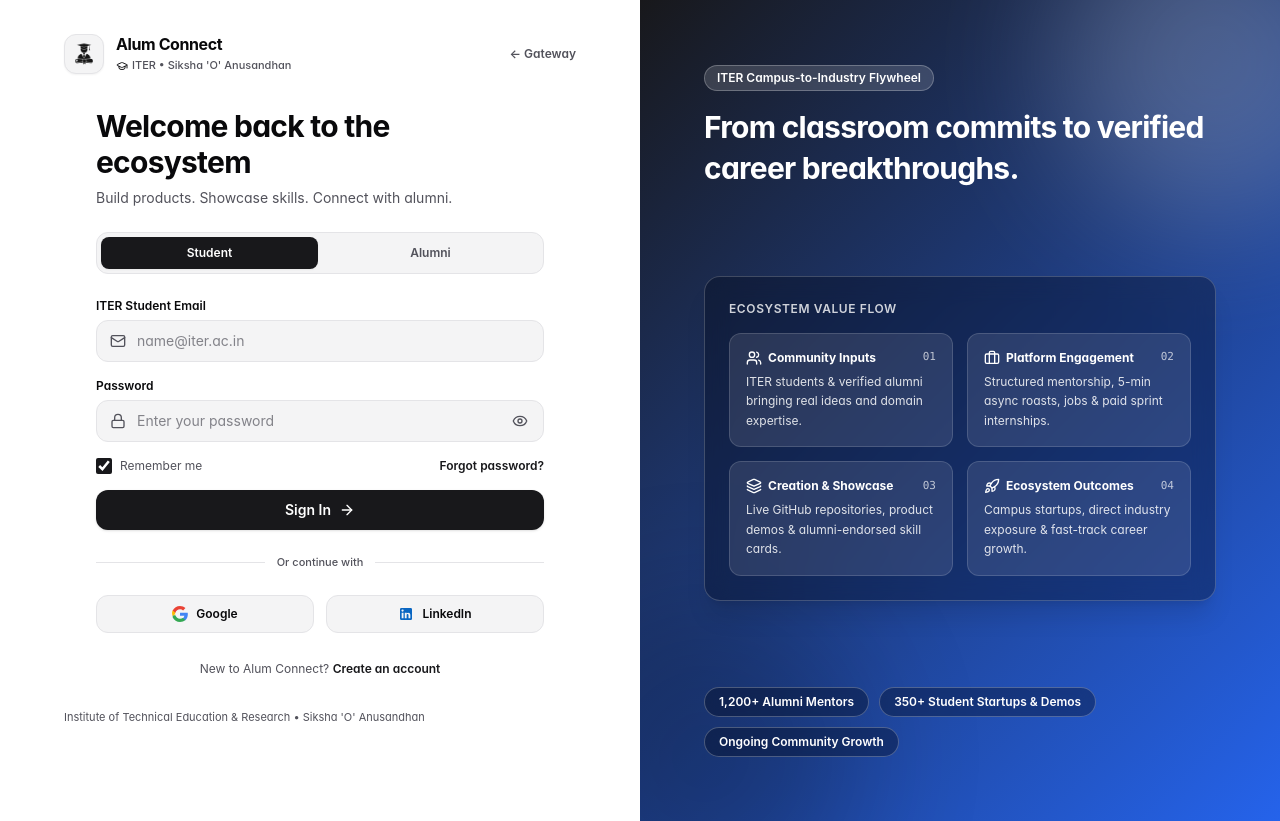
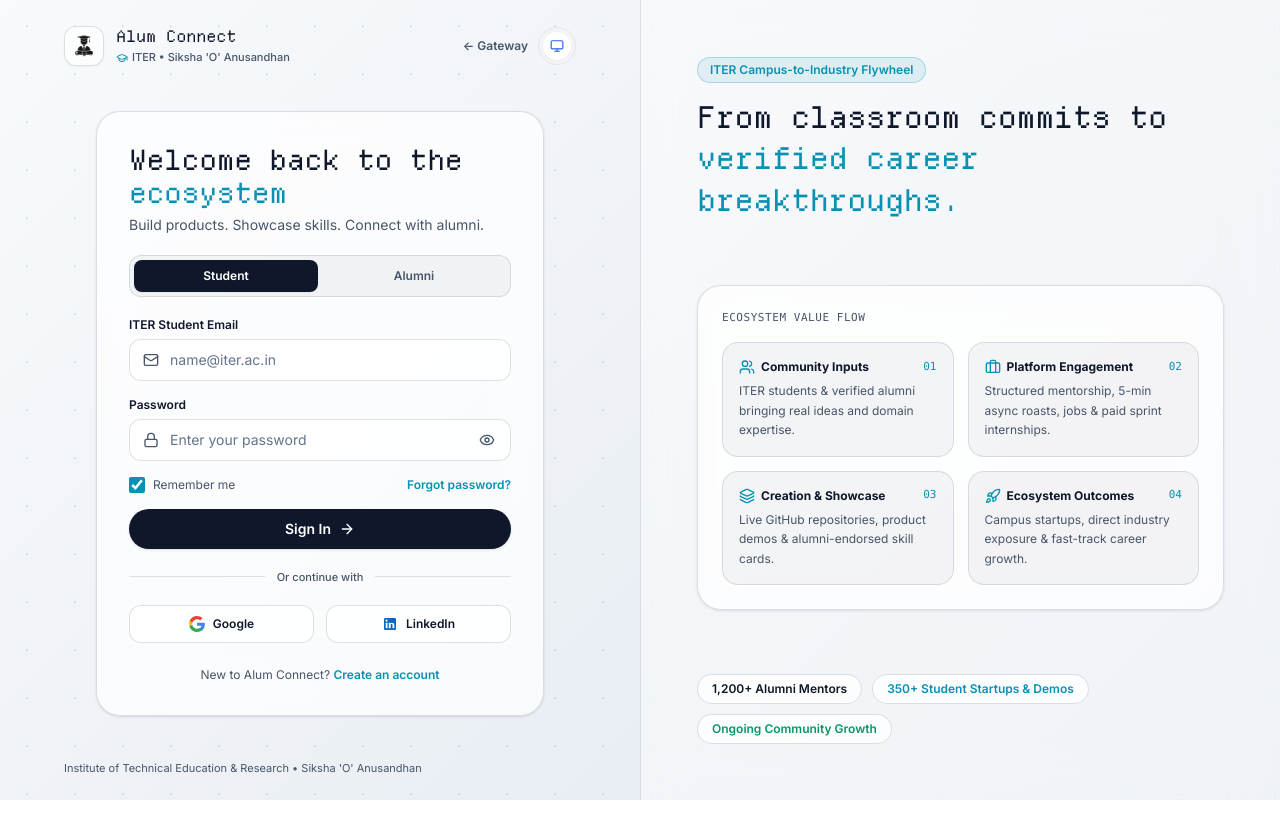
Before and after one commit to ragelabs-ssssd/Alum-Connect, a Next.js app: page /login in a window 1280 px wide. After the commit the page ends 800 px from the top, so only its background shows below. Built offline with nearby package versions, Linux system fonts and the light colour scheme.

Commit message:
feat: apply unified Liquid Chrome + Isometric Mesh + Departure Mono + Cyan/Emerald theme to /login

```diff
--- a/src/app/login/page.tsx
+++ b/src/app/login/page.tsx
@@ -16,7 +16,7 @@ import {
   Users,
 } from 'lucide-react';
 import { useApp } from '../../context/AppContext';
-import { LOGIN_THEME_PALETTES } from './themes';
+import ThemeToggle from '../../components/ThemeToggle';
 
 type LoginRole = 'student' | 'alumni';
 
@@ -58,20 +58,6 @@ export default function LoginPage() {
   const [rememberMe, setRememberMe] = useState(true);
   const [isSubmitting, setIsSubmitting] = useState(false);
   const [errorMsg, setErrorMsg] = useState('');
-
-  // Locked Final Palette: 9. Clean Monochrome + Spark
-  const selectedTheme = LOGIN_THEME_PALETTES[8];
-
-  const cssVars = {
-    '--primary': selectedTheme.primary,
-    '--primary-hover': selectedTheme.primaryHover,
-    '--accent': selectedTheme.accent,
-    '--bg-main': selectedTheme.bgMain,
-    '--bg-card': selectedTheme.bgCard,
-    '--text-main': selectedTheme.textMain,
-    '--text-muted': selectedTheme.textMuted,
-    '--border-color': selectedTheme.borderColor,
-  } as React.CSSProperties;
 
   const handleSignIn = async (e: React.FormEvent) => {
     e.preventDefault();
@@ -143,57 +129,77 @@ export default function LoginPage() {
   };
 
   return (
+    <div className="font-luma-body relative min-h-dvh w-full overflow-x-hidden bg-[linear-gradient(135deg,#F8FAFC_0%,#E2E8F0_100%)] dark:bg-[radial-gradient(800px_500px_at_25%_20%,rgba(148,163,184,0.22)_0%,transparent_60%),linear-gradient(135deg,#07080A_0%,#14171F_55%,#090A0E_100%)] text-[#0F172A] dark:text-white transition-colors flex flex-col lg:flex-row">
+      {/* Panning Isometric Diamond Mesh Background (matching Landing Page) */}
       <div
-      style={cssVars}
-      className="min-h-screen w-full bg-[var(--bg-main)] text-[var(--text-main)] transition-colors duration-200 flex flex-col lg:flex-row"
-    >
+        className="pointer-events-none fixed -inset-12 opacity-20 animate-iso-drift hidden dark:block"
+        style={{
+          backgroundImage:
+            'linear-gradient(30deg, #22D3EE 1px, transparent 1px), linear-gradient(150deg, #34D399 1px, transparent 1px)',
+          backgroundSize: '48px 48px',
+        }}
+        aria-hidden="true"
+      />
+      <div
+        className="pointer-events-none fixed -inset-12 opacity-35 animate-iso-drift dark:hidden"
+        style={{
+          backgroundImage:
+            'linear-gradient(30deg, #0891B2 1px, transparent 1px), linear-gradient(150deg, #059669 1px, transparent 1px)',
+          backgroundSize: '48px 48px',
+        }}
+        aria-hidden="true"
+      />
+
       {/* ==================== LEFT PANEL (50% Desktop): LOGIN FORM ==================== */}
-      <section className="w-full lg:w-1/2 min-h-screen flex flex-col justify-between px-6 sm:px-12 lg:px-16 py-8 pb-24">
+      <section className="relative z-10 w-full lg:w-1/2 min-h-dvh flex flex-col justify-between px-6 sm:px-12 lg:px-16 py-6">
         {/* Brand Header */}
         <header className="flex items-center justify-between gap-3">
           <Link href="/" className="flex items-center gap-3 group">
-            <div className="h-10 w-10 rounded-xl bg-[var(--bg-card)] border border-[var(--border-color)] flex items-center justify-center p-1.5 shadow-xs transition-colors duration-200">
+            <div className="h-10 w-10 rounded-xl bg-white/70 dark:bg-white/[0.06] border border-[rgba(100,116,139,0.22)] dark:border-[rgba(226,232,240,0.18)] flex items-center justify-center p-1.5 shadow-xs backdrop-blur-md">
               <img
                 src="/logo.png"
                 alt="Alum Connect"
-                className={`h-full w-full object-contain ${
-                  selectedTheme.isDark ? 'invert' : ''
-                }`}
+                className="h-full w-full object-contain dark:invert"
               />
             </div>
             <div className="leading-tight">
-              <span className="text-base font-bold tracking-tight text-[var(--text-main)] block">
+              <span className="font-luma-title text-sm sm:text-base tracking-tight text-[#0F172A] dark:text-white block">
                 Alum Connect
               </span>
-              <span className="inline-flex items-center gap-1 text-[11px] font-medium text-[var(--text-muted)]">
-                <GraduationCap className="w-3 h-3 text-[var(--primary)]" />
+              <span className="inline-flex items-center gap-1 text-[11px] font-medium text-[#475569] dark:text-[#94A3B8]">
+                <GraduationCap className="w-3 h-3 text-[#0891B2] dark:text-[#22D3EE]" />
                 ITER • Siksha &apos;O&apos; Anusandhan
               </span>
             </div>
           </Link>
 
+          <div className="flex items-center gap-2.5">
             <Link
               href="/"
-            className="text-xs font-semibold text-[var(--text-muted)] hover:text-[var(--primary)] transition-colors duration-200"
+              className="text-xs font-semibold text-[#475569] dark:text-[#94A3B8] hover:text-[#0891B2] dark:hover:text-[#22D3EE] transition-colors"
             >
               ← Gateway
             </Link>
+            <ThemeToggle compact />
+          </div>
         </header>
 
         {/* Form Container */}
-        <div className="w-full max-w-md mx-auto my-auto py-8 space-y-6">
-          <div className="space-y-2">
-            <h1 className="text-2xl sm:text-3xl font-bold tracking-tight text-[var(--text-main)]">
-              Welcome back to the ecosystem
+        <div className="w-full max-w-md mx-auto my-auto py-8">
+          <div className="rounded-3xl border border-[rgba(100,116,139,0.22)] dark:border-[rgba(226,232,240,0.18)] bg-white/70 dark:bg-[#14171E]/72 backdrop-blur-xl p-6 sm:p-8 shadow-sm space-y-5">
+            <div className="space-y-1.5">
+              <h1 className="font-luma-title text-2xl sm:text-[28px] leading-[1.15] text-[#0F172A] dark:text-white">
+                Welcome back to the{' '}
+                <span className="text-[#0891B2] dark:text-[#22D3EE]">ecosystem</span>
               </h1>
-            <p className="text-sm text-[var(--text-muted)]">
+              <p className="text-xs sm:text-sm text-[#475569] dark:text-[#94A3B8]">
                 Build products. Showcase skills. Connect with alumni.
               </p>
             </div>
 
             {/* Role Selector Pill */}
             <div
-            className="grid grid-cols-2 gap-1 rounded-xl p-1 border border-[var(--border-color)] bg-[var(--bg-card)] transition-colors duration-200"
+              className="grid grid-cols-2 gap-1 rounded-xl p-1 border border-[rgba(100,116,139,0.20)] dark:border-[rgba(226,232,240,0.18)] bg-[rgba(15,23,42,0.04)] dark:bg-white/[0.04]"
               role="tablist"
               aria-label="Account role"
             >
@@ -202,18 +208,10 @@ export default function LoginPage() {
                 role="tab"
                 aria-selected={role === 'student'}
                 onClick={() => setRole('student')}
-              style={
+                className={`rounded-lg py-2 text-xs font-semibold transition-all cursor-pointer ${
                   role === 'student'
-                  ? {
-                      backgroundColor: selectedTheme.primary,
-                      color: selectedTheme.onPrimary,
-                    }
-                  : undefined
-              }
-              className={`rounded-lg py-2 text-xs font-semibold transition-all duration-200 ${
-                role === 'student'
-                  ? 'shadow-xs'
-                  : 'text-[var(--text-muted)] hover:text-[var(--text-main)]'
+                    ? 'bg-[#0F172A] text-white dark:bg-[linear-gradient(90deg,#22D3EE_0%,#34D399_100%)] dark:text-[#041E24] shadow-xs'
+                    : 'text-[#475569] dark:text-[#94A3B8] hover:text-[#0F172A] dark:hover:text-white'
                 }`}
               >
                 Student
@@ -223,18 +221,10 @@ export default function LoginPage() {
                 role="tab"
                 aria-selected={role === 'alumni'}
                 onClick={() => setRole('alumni')}
-              style={
+                className={`rounded-lg py-2 text-xs font-semibold transition-all cursor-pointer ${
                   role === 'alumni'
-                  ? {
-                      backgroundColor: selectedTheme.primary,
-                      color: selectedTheme.onPrimary,
-                    }
-                  : undefined
-              }
-              className={`rounded-lg py-2 text-xs font-semibold transition-all duration-200 ${
-                role === 'alumni'
-                  ? 'shadow-xs'
-                  : 'text-[var(--text-muted)] hover:text-[var(--text-main)]'
+                    ? 'bg-[#0F172A] text-white dark:bg-[linear-gradient(90deg,#22D3EE_0%,#34D399_100%)] dark:text-[#041E24] shadow-xs'
+                    : 'text-[#475569] dark:text-[#94A3B8] hover:text-[#0F172A] dark:hover:text-white'
                 }`}
               >
                 Alumni
@@ -246,12 +236,12 @@ export default function LoginPage() {
               <div className="space-y-1.5">
                 <label
                   htmlFor="login-email"
-                className="block text-xs font-semibold text-[var(--text-main)]"
+                  className="block text-xs font-semibold text-[#0F172A] dark:text-white"
                 >
                   {role === 'student' ? 'ITER Student Email' : 'Alumni Work Email'}
                 </label>
                 <div className="relative">
-                <Mail className="w-4 h-4 text-[var(--text-muted)] absolute left-3.5 top-1/2 -translate-y-1/2 pointer-events-none" />
+                  <Mail className="w-4 h-4 text-[#475569] dark:text-[#94A3B8] absolute left-3.5 top-1/2 -translate-y-1/2 pointer-events-none" />
                   <input
                     id="login-email"
                     type="email"
@@ -263,7 +253,7 @@ export default function LoginPage() {
                         ? 'name@iter.ac.in'
                         : 'alumni@company.com'
                     }
-                  className="w-full rounded-xl border border-[var(--border-color)] bg-[var(--bg-card)] pl-10 pr-4 py-2.5 text-sm text-[var(--text-main)] placeholder:text-[var(--text-muted)]/70 focus:outline-none focus:ring-2 focus:ring-[var(--primary)]/30 focus:border-[var(--primary)] transition-all duration-200"
+                    className="w-full rounded-xl border border-[rgba(100,116,139,0.22)] dark:border-[rgba(226,232,240,0.18)] bg-white/80 dark:bg-white/[0.05] pl-10 pr-4 py-2.5 text-sm text-[#0F172A] dark:text-white placeholder:text-[#64748B] dark:placeholder:text-[#94A3B8]/70 focus:outline-none focus:ring-2 focus:ring-[#0891B2]/30 dark:focus:ring-[#22D3EE]/30 focus:border-[#0891B2] dark:focus:border-[#22D3EE] transition-all"
                   />
                 </div>
               </div>
@@ -271,12 +261,12 @@ export default function LoginPage() {
               <div className="space-y-1.5">
                 <label
                   htmlFor="login-password"
-                className="block text-xs font-semibold text-[var(--text-main)]"
+                  className="block text-xs font-semibold text-[#0F172A] dark:text-white"
                 >
                   Password
                 </label>
                 <div className="relative">
-                <Lock className="w-4 h-4 text-[var(--text-muted)] absolute left-3.5 top-1/2 -translate-y-1/2 pointer-events-none" />
+                  <Lock className="w-4 h-4 text-[#475569] dark:text-[#94A3B8] absolute left-3.5 top-1/2 -translate-y-1/2 pointer-events-none" />
                   <input
                     id="login-password"
                     type={showPassword ? 'text' : 'password'}
@@ -284,13 +274,13 @@ export default function LoginPage() {
                     value={password}
                     onChange={(e) => setPassword(e.target.value)}
                     placeholder="Enter your password"
-                  className="w-full rounded-xl border border-[var(--border-color)] bg-[var(--bg-card)] pl-10 pr-11 py-2.5 text-sm text-[var(--text-main)] placeholder:text-[var(--text-muted)]/70 focus:outline-none focus:ring-2 focus:ring-[var(--primary)]/30 focus:border-[var(--primary)] transition-all duration-200"
+                    className="w-full rounded-xl border border-[rgba(100,116,139,0.22)] dark:border-[rgba(226,232,240,0.18)] bg-white/80 dark:bg-white/[0.05] pl-10 pr-11 py-2.5 text-sm text-[#0F172A] dark:text-white placeholder:text-[#64748B] dark:placeholder:text-[#94A3B8]/70 focus:outline-none focus:ring-2 focus:ring-[#0891B2]/30 dark:focus:ring-[#22D3EE]/30 focus:border-[#0891B2] dark:focus:border-[#22D3EE] transition-all"
                   />
                   <button
                     type="button"
                     onClick={() => setShowPassword((prev) => !prev)}
                     aria-label={showPassword ? 'Hide password' : 'Show password'}
-                  className="absolute right-3 top-1/2 -translate-y-1/2 text-[var(--text-muted)] hover:text-[var(--text-main)] p-1"
+                    className="absolute right-3 top-1/2 -translate-y-1/2 text-[#475569] dark:text-[#94A3B8] hover:text-[#0F172A] dark:hover:text-white p-1"
                   >
                     {showPassword ? (
                       <EyeOff className="w-4 h-4" />
@@ -302,12 +292,12 @@ export default function LoginPage() {
               </div>
 
               <div className="flex items-center justify-between text-xs">
-              <label className="inline-flex items-center gap-2 cursor-pointer text-[var(--text-muted)]">
+                <label className="inline-flex items-center gap-2 cursor-pointer text-[#475569] dark:text-[#94A3B8]">
                   <input
                     type="checkbox"
                     checked={rememberMe}
                     onChange={(e) => setRememberMe(e.target.checked)}
-                  className="h-4 w-4 rounded border-[var(--border-color)] accent-[var(--primary)]"
+                    className="h-4 w-4 rounded border-slate-300 dark:border-slate-600 accent-[#0891B2] dark:accent-[#22D3EE]"
                   />
                   <span>Remember me</span>
                 </label>
@@ -318,14 +308,14 @@ export default function LoginPage() {
                       'Password reset links are sent to your verified @iter.ac.in or alumni email.'
                     )
                   }
-                className="font-semibold text-[var(--primary)] hover:underline"
+                  className="font-semibold text-[#0891B2] dark:text-[#22D3EE] hover:underline"
                 >
                   Forgot password?
                 </button>
               </div>
 
               {errorMsg && (
-              <div className="rounded-xl border border-[var(--border-color)] bg-[var(--bg-card)] px-3.5 py-2.5 text-xs text-[var(--text-main)]">
+                <div className="rounded-xl border border-[#0891B2]/25 dark:border-[#22D3EE]/25 bg-[#0891B2]/10 dark:bg-[#22D3EE]/10 px-3.5 py-2.5 text-xs text-[#0F172A] dark:text-white">
                   {errorMsg}
                 </div>
               )}
@@ -333,18 +323,7 @@ export default function LoginPage() {
               <button
                 type="submit"
                 disabled={isSubmitting}
-              style={{
-                backgroundColor: selectedTheme.primary,
-                color: selectedTheme.onPrimary,
-              }}
-              onMouseEnter={(e) => {
-                e.currentTarget.style.backgroundColor =
-                  selectedTheme.primaryHover;
-              }}
-              onMouseLeave={(e) => {
-                e.currentTarget.style.backgroundColor = selectedTheme.primary;
-              }}
-              className="w-full inline-flex items-center justify-center gap-2 rounded-xl py-2.5 px-4 text-sm font-semibold shadow-sm transition-all duration-200 disabled:opacity-60 cursor-pointer"
+                className="w-full inline-flex items-center justify-center gap-2 rounded-full bg-[#0F172A] hover:bg-[#1E293B] text-white dark:bg-[linear-gradient(90deg,#22D3EE_0%,#34D399_100%)] dark:hover:brightness-110 dark:text-[#041E24] py-2.5 px-4 text-sm font-semibold shadow-sm transition-all disabled:opacity-60 cursor-pointer"
               >
                 <span>{isSubmitting ? 'Signing In...' : 'Sign In'}</span>
                 <ArrowRight className="w-4 h-4" />
@@ -353,11 +332,11 @@ export default function LoginPage() {
 
             {/* Divider */}
             <div className="relative flex items-center justify-center">
-            <div className="w-full border-t border-[var(--border-color)]" />
-            <span className="bg-[var(--bg-main)] px-3 text-[11px] font-medium text-[var(--text-muted)] whitespace-nowrap transition-colors duration-200">
+              <div className="w-full border-t border-[rgba(100,116,139,0.20)] dark:border-[rgba(226,232,240,0.16)]" />
+              <span className="px-3 text-[11px] font-medium text-[#475569] dark:text-[#94A3B8] whitespace-nowrap">
                 Or continue with
               </span>
-            <div className="w-full border-t border-[var(--border-color)]" />
+              <div className="w-full border-t border-[rgba(100,116,139,0.20)] dark:border-[rgba(226,232,240,0.16)]" />
             </div>
 
             {/* Social / SSO Buttons */}
@@ -365,7 +344,7 @@ export default function LoginPage() {
               <button
                 type="button"
                 onClick={() => handleSsoContinue('Google')}
-              className="inline-flex items-center justify-center gap-2 rounded-xl border border-[var(--border-color)] bg-[var(--bg-card)] hover:border-[var(--primary)] py-2.5 px-4 text-xs font-semibold text-[var(--text-main)] transition-all duration-200"
+                className="inline-flex items-center justify-center gap-2 rounded-xl border border-[rgba(100,116,139,0.22)] dark:border-[rgba(226,232,240,0.18)] bg-white/80 dark:bg-white/[0.05] hover:border-[#0891B2] dark:hover:border-[#22D3EE] py-2.5 px-4 text-xs font-semibold text-[#0F172A] dark:text-white transition-all cursor-pointer"
               >
                 <svg className="w-4 h-4" viewBox="0 0 24 24" aria-hidden="true">
                   <path
@@ -391,7 +370,7 @@ export default function LoginPage() {
               <button
                 type="button"
                 onClick={() => handleSsoContinue('LinkedIn')}
-              className="inline-flex items-center justify-center gap-2 rounded-xl border border-[var(--border-color)] bg-[var(--bg-card)] hover:border-[var(--primary)] py-2.5 px-4 text-xs font-semibold text-[var(--text-main)] transition-all duration-200"
+                className="inline-flex items-center justify-center gap-2 rounded-xl border border-[rgba(100,116,139,0.22)] dark:border-[rgba(226,232,240,0.18)] bg-white/80 dark:bg-white/[0.05] hover:border-[#0891B2] dark:hover:border-[#22D3EE] py-2.5 px-4 text-xs font-semibold text-[#0F172A] dark:text-white transition-all cursor-pointer"
               >
                 <svg className="w-4 h-4 fill-[#0A66C2]" viewBox="0 0 24 24" aria-hidden="true">
                   <path d="M19 3a2 2 0 0 1 2 2v14a2 2 0 0 1-2 2H5a2 2 0 0 1-2-2V5a2 2 0 0 1 2-2h14m-.5 15.5v-5.3a3.26 3.26 0 0 0-3.26-3.26c-.85 0-1.84.52-2.28 1.3v-1.11h-2.79v8.37h2.79v-4.93c0-.77.62-1.4 1.39-1.4a1.4 1.4 0 0 1 1.4 1.4v4.93h2.75M6.88 8.56a1.68 1.68 0 0 0 1.68-1.68c0-.93-.75-1.69-1.68-1.69a1.69 1.69 0 0 0-1.69 1.69c0 .93.76 1.68 1.69 1.68m1.39 9.94v-8.37H5.5v8.37h2.77Z" />
@@ -400,69 +379,58 @@ export default function LoginPage() {
               </button>
             </div>
 
-          <p className="text-center text-xs text-[var(--text-muted)] pt-1">
+            <p className="text-center text-xs text-[#475569] dark:text-[#94A3B8] pt-1">
               New to Alum Connect?{' '}
               <Link
                 href={role === 'student' ? '/student' : '/alumni'}
-              className="font-semibold text-[var(--primary)] hover:underline"
+                className="font-semibold text-[#0891B2] dark:text-[#22D3EE] hover:underline"
               >
                 Create an account
               </Link>
             </p>
           </div>
+        </div>
 
-        <footer className="text-[11px] text-[var(--text-muted)] text-center lg:text-left">
+        <footer className="text-[11px] text-[#475569] dark:text-[#94A3B8] text-center lg:text-left">
           Institute of Technical Education &amp; Research • Siksha &apos;O&apos; Anusandhan
         </footer>
       </section>
 
       {/* ==================== RIGHT PANEL (50% Desktop): ECOSYSTEM SHOWCASE ==================== */}
-      <aside
-        style={{
-          background: `linear-gradient(135deg, ${selectedTheme.primary} 0%, ${selectedTheme.accent} 100%)`,
-        }}
-        className="w-full lg:w-1/2 min-h-[540px] lg:min-h-screen p-6 sm:p-12 lg:p-16 pb-28 flex flex-col justify-between text-white relative overflow-hidden transition-all duration-200"
-      >
-        {/* Subtle Decorative Radial Highlights */}
-        <div
-          className="pointer-events-none absolute -top-24 -right-24 h-80 w-80 rounded-full opacity-20 blur-3xl bg-white"
-          aria-hidden="true"
-        />
-        <div
-          className="pointer-events-none absolute -bottom-24 -left-24 h-80 w-80 rounded-full opacity-20 blur-3xl bg-black"
-          aria-hidden="true"
-        />
-
-        <div className="relative z-10 space-y-2">
-          <span className="inline-flex items-center gap-1.5 rounded-full bg-white/15 backdrop-blur-sm border border-white/25 px-3 py-1 text-xs font-semibold">
+      <aside className="relative z-10 w-full lg:w-1/2 min-h-[540px] lg:min-h-dvh p-6 sm:p-12 lg:p-14 flex flex-col justify-between border-t lg:border-t-0 lg:border-l border-[rgba(100,116,139,0.20)] dark:border-[rgba(226,232,240,0.16)] bg-white/45 dark:bg-[#0D1118]/60 backdrop-blur-xl">
+        <div className="relative z-10 space-y-2.5">
+          <span className="inline-flex items-center gap-1.5 rounded-full bg-[#0891B2]/10 dark:bg-[#22D3EE]/15 border border-[#0891B2]/25 dark:border-[#22D3EE]/30 px-3 py-1 text-xs font-semibold text-[#0891B2] dark:text-[#22D3EE]">
             ITER Campus-to-Industry Flywheel
           </span>
-          <h2 className="text-2xl sm:text-3xl font-bold tracking-tight leading-snug pt-2">
-            From classroom commits to verified career breakthroughs.
+          <h2 className="font-luma-title text-2xl sm:text-3xl leading-snug pt-1 text-[#0F172A] dark:text-white">
+            From classroom commits to{' '}
+            <span className="text-[#0891B2] dark:text-[#34D399]">
+              verified career breakthroughs.
+            </span>
           </h2>
         </div>
 
         {/* 4 Core Pillars Flow Card */}
-        <div className="relative z-10 my-8 rounded-2xl border border-white/20 bg-slate-950/35 backdrop-blur-md p-5 sm:p-6 shadow-xl space-y-4">
-          <div className="text-xs font-semibold uppercase tracking-wider text-white/80">
+        <div className="relative z-10 my-6 rounded-3xl border border-[rgba(100,116,139,0.22)] dark:border-[rgba(226,232,240,0.18)] bg-white/65 dark:bg-[#14171E]/75 backdrop-blur-xl p-5 sm:p-6 shadow-sm space-y-4">
+          <div className="text-[11px] font-mono uppercase tracking-wider text-[#475569] dark:text-[#94A3B8]">
             Ecosystem Value Flow
           </div>
           <div className="grid grid-cols-1 sm:grid-cols-2 gap-3.5">
             {ECOSYSTEM_PILLARS.map((pillar) => (
               <div
                 key={pillar.step}
-                className="rounded-xl border border-white/15 bg-white/10 p-4 space-y-1.5"
+                className="rounded-2xl border border-[rgba(100,116,139,0.20)] dark:border-[rgba(226,232,240,0.16)] bg-[rgba(15,23,42,0.04)] dark:bg-white/[0.05] p-4 space-y-1.5"
               >
                 <div className="flex items-center justify-between text-xs">
-                  <span className="inline-flex items-center gap-1.5 font-bold text-white">
-                    {pillar.icon}
+                  <span className="inline-flex items-center gap-1.5 font-bold text-[#0F172A] dark:text-white">
+                    <span className="text-[#0891B2] dark:text-[#22D3EE]">{pillar.icon}</span>
                     {pillar.title}
                   </span>
-                  <span className="font-mono text-[11px] text-white/70">
+                  <span className="font-mono text-[11px] text-[#0891B2] dark:text-[#22D3EE]">
                     {pillar.step}
                   </span>
                 </div>
-                <p className="text-xs text-white/85 leading-relaxed">
+                <p className="text-xs text-[#475569] dark:text-[#94A3B8] leading-relaxed">
                   {pillar.desc}
                 </p>
               </div>
@@ -472,13 +440,13 @@ export default function LoginPage() {
 
         {/* Social Proof / Live Metrics Pills */}
         <div className="relative z-10 flex flex-wrap items-center gap-2.5">
-          <span className="rounded-full bg-slate-950/35 border border-white/25 backdrop-blur-sm px-3.5 py-1.5 text-xs font-semibold">
+          <span className="rounded-full bg-white/70 dark:bg-white/[0.06] border border-[rgba(100,116,139,0.22)] dark:border-[rgba(226,232,240,0.18)] backdrop-blur-md px-3.5 py-1.5 text-xs font-semibold text-[#0F172A] dark:text-white">
             1,200+ Alumni Mentors
           </span>
-          <span className="rounded-full bg-slate-950/35 border border-white/25 backdrop-blur-sm px-3.5 py-1.5 text-xs font-semibold">
+          <span className="rounded-full bg-white/70 dark:bg-white/[0.06] border border-[rgba(100,116,139,0.22)] dark:border-[rgba(226,232,240,0.18)] backdrop-blur-md px-3.5 py-1.5 text-xs font-semibold text-[#0891B2] dark:text-[#22D3EE]">
             350+ Student Startups &amp; Demos
           </span>
-          <span className="rounded-full bg-slate-950/35 border border-white/25 backdrop-blur-sm px-3.5 py-1.5 text-xs font-semibold">
+          <span className="rounded-full bg-white/70 dark:bg-white/[0.06] border border-[rgba(100,116,139,0.22)] dark:border-[rgba(226,232,240,0.18)] backdrop-blur-md px-3.5 py-1.5 text-xs font-semibold text-[#059669] dark:text-[#34D399]">
             Ongoing Community Growth
           </span>
         </div>
```
Lines whose indentation alone changed are shown as unchanged.
